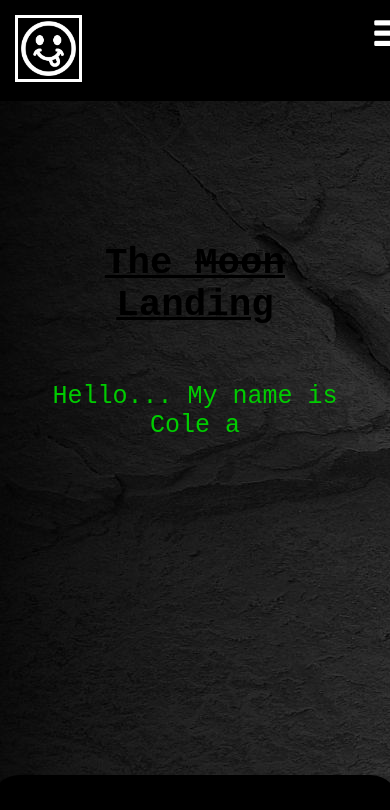
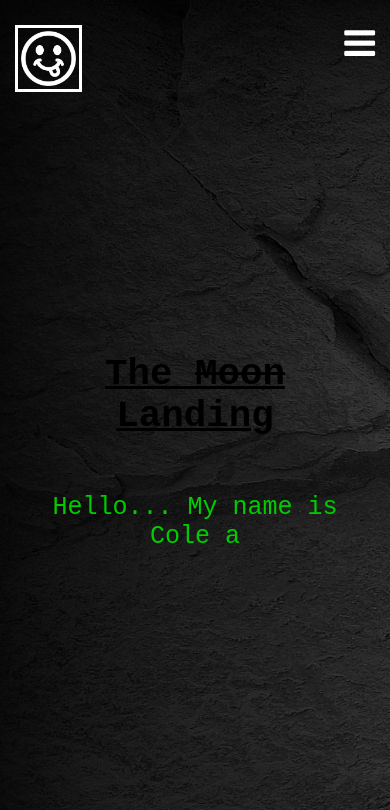
Before and after one commit to childoftext/childoftext, a plain HTML site: page index.html in a window 390 px wide. Shown: the top 810 px of the page. Drawn offline with Linux system fonts and the light colour scheme.

Commit message:
Added initial Scale

```diff
--- a/assets/styles/style.css
+++ b/assets/styles/style.css
@@ -127,6 +127,8 @@ nav {
   border-radius: 30px;
   margin-bottom: 50px;
   margin-top: 100px;
+  margin-left: 20px;
+  margin-right: 20px;
 }
 
 .socials-div {
@@ -190,14 +192,6 @@ nav {
   width: 80vw;
   margin-bottom: 30px;
   }
-  #topnav {
-    margin: 0;
-    position: fixed;
-    top: 0;
-    left: 0;
-    width: 100%;
-    background-color: black;
-  }
 }
 
 @media (max-width: 1000px) {
```
